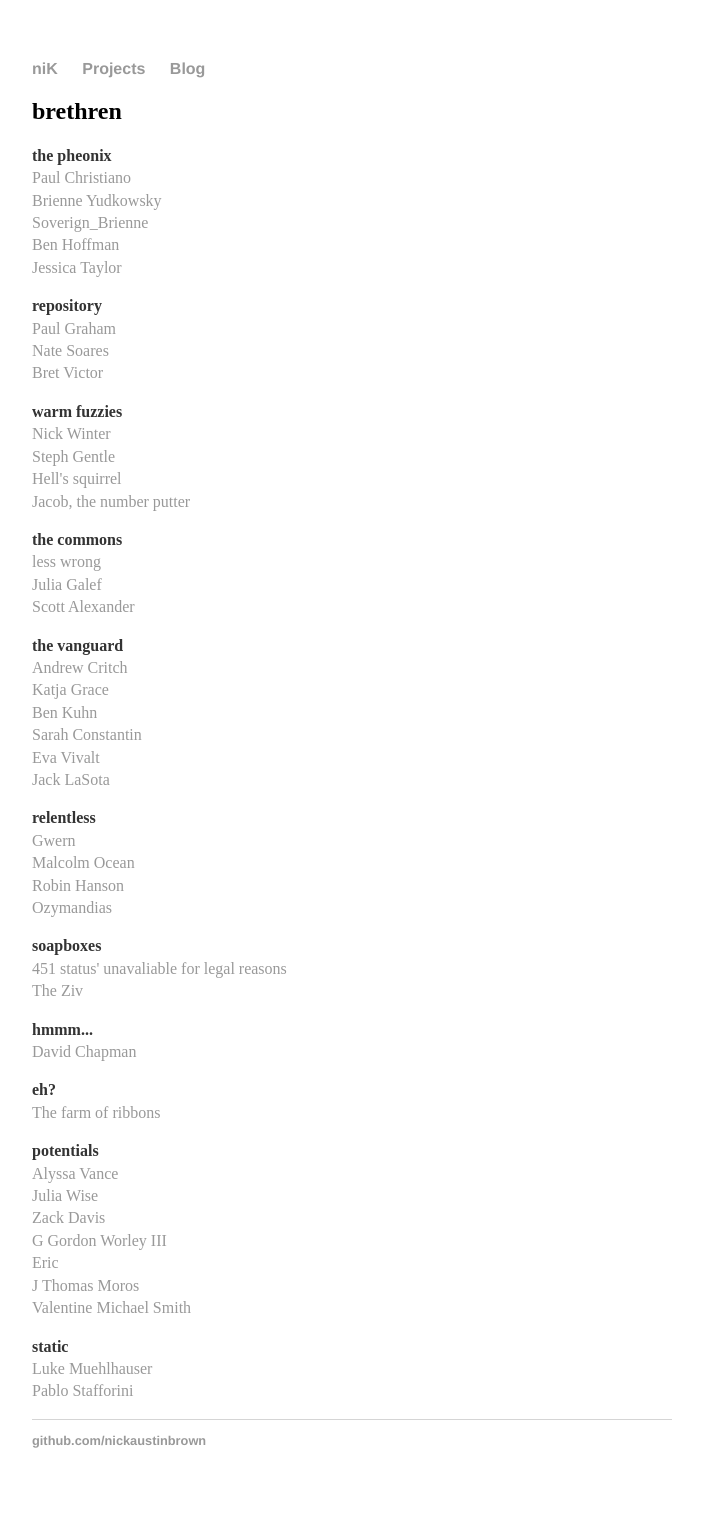
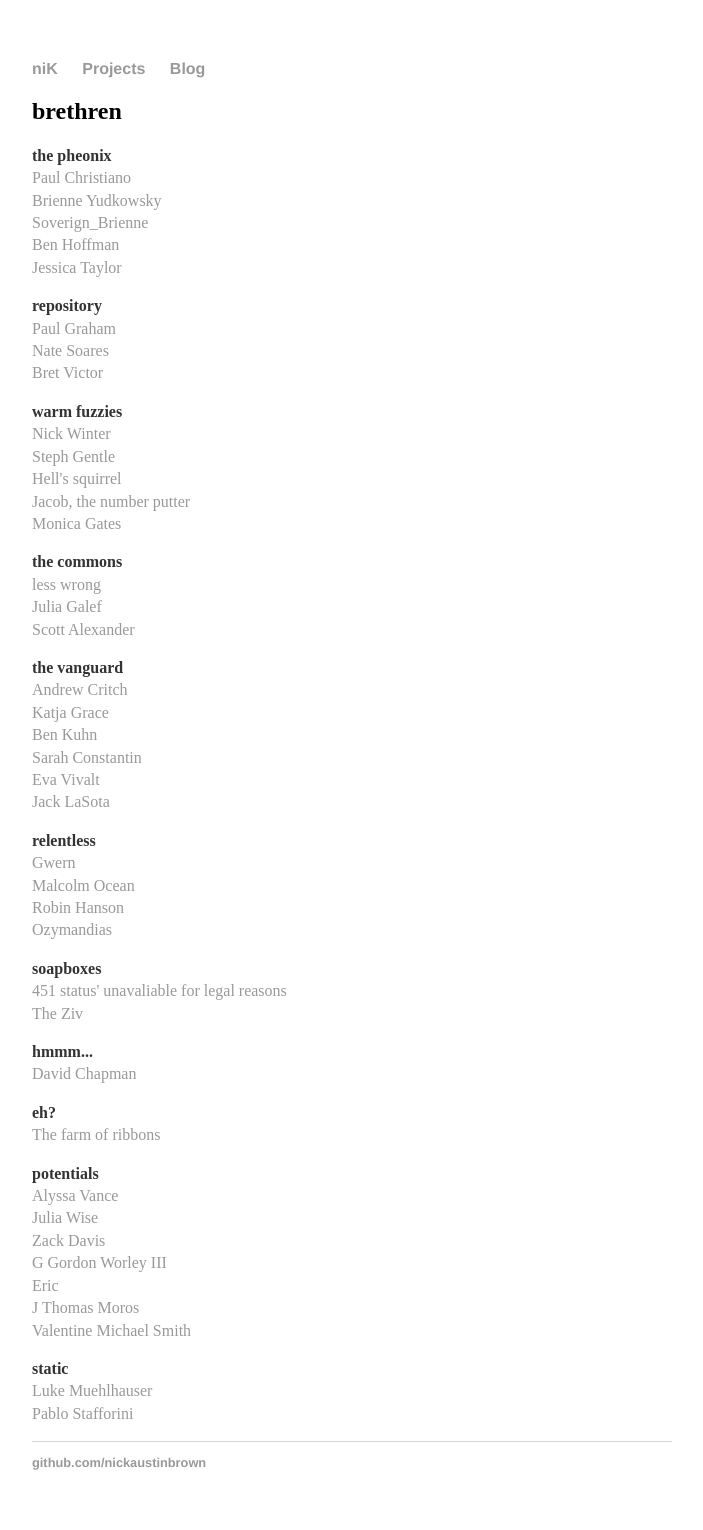
Before and after one commit to slavachalnev/nickaustinbrown.github.io, a Jekyll site: the page built from others/index.html, in a window 1280 px wide. Shown: the whole page, without its empty margins (288-991 px from the left). Built offline with Jekyll 4.4.1, drawn with Linux system fonts in a browser that asks for light colours; before the commit the page ends 1508 px from its top, so only the background shows below that.

Commit message:
added monica to warm fuzzies

```diff
--- a/others/index.html
+++ b/others/index.html
@@ -26,6 +26,7 @@
 <a href="http://josephg.com"> Steph Gentle </a>  <br />
 <a href="http://squirrelinhell.blogspot.com.au/"> Hell's squirrel </a> <br />
 <a href="http://putanumonit.com"> Jacob, the number putter</a> <br />
+<a href="http://monicagatesblog.wordpress.com"> Monica Gates</a> <br />
 </p>
 
 <p>
```
Also changed, not shown: 1 other file.
